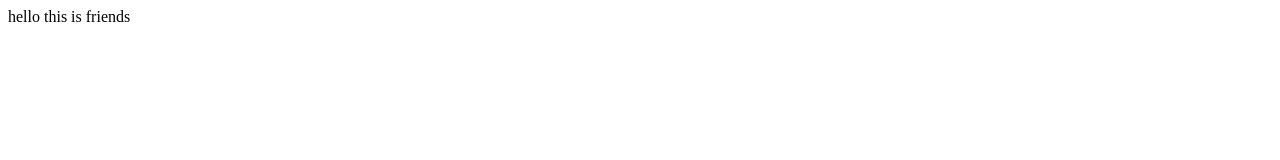
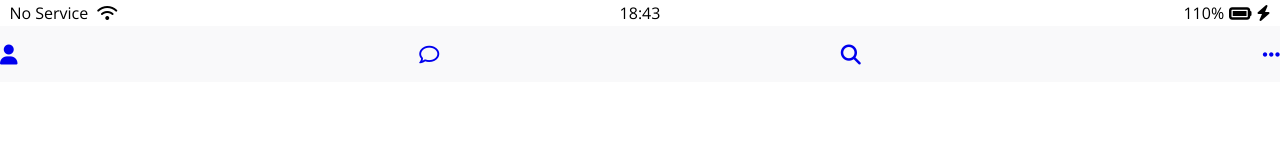
Before and after one commit to joonsooan/kokoa-clone-2022, a plain HTML site: page friends.html in a window 1280 px wide. Drawn offline with nearby package versions, Linux system fonts and the light colour scheme.

Commit message:
Made nav-bar.css and friends.html

```diff
--- /dev/null
+++ b/css/components/nav-bar.css
@@ -0,0 +1,11 @@
+.nav {
+  background-color: #f9f9fa;
+  padding: 20px 0px;
+  display: flex;
+  flex-direction: column;
+}
+
+.nav__list {
+  display: flex;
+  justify-content: space-between;
+}
--- a/css/styles.css
+++ b/css/styles.css
@@ -4,6 +4,7 @@
 
 /** Components */
 @import "components/status-bar.css";
+@import "components/nav-bar.css";
 
 /** Screens*/
 @import "screens/login.css";
--- a/friends.html
+++ b/friends.html
@@ -1 +1,56 @@
-hello this is friends
+<!DOCTYPE html>
+<html lang="en">
+  <head>
+    <link rel="stylesheet" href="css/styles.css" />
+    <meta charset="UTF-8" />
+    <meta http-equiv="X-UA-Compatible" content="IE=edge" />
+    <meta name="viewport" content="width=device-width, initial-scale=1.0" />
+    <title>Friends - Kokoa Talk</title>
+  </head>
+  <body>
+    <div class="status-bar">
+      <div class="status-bar__column">
+        <span>No Service</span>
+        <i class="fa-solid fa-wifi"></i>
+      </div>
+      <div class="status-bar__column">
+        <span>18:43</span>
+      </div>
+      <div class="status-bar__column">
+        <span>110%</span>
+        <i class="fa-solid fa-battery-full fa-lg"></i>
+        <i class="fa-solid fa-bolt"></i>
+      </div>
+    </div>
+
+    <nav class="nav">
+      <ul class="nav__list">
+        <li class="nav__btn">
+          <a class="nav__link" href="friends.html"
+            ><i class="fa-solid fa-user fa-lg"></i
+          ></a>
+        </li>
+        <li class="nav__btn">
+          <a class="nav__link" href="#"
+            ><i class="fa-regular fa-comment fa-lg"></i
+          ></a>
+        </li>
+        <li class="nav__btn">
+          <a class="nav__link" href="#"
+            ><i class="fa-solid fa-magnifying-glass fa-lg"></i
+          ></a>
+        </li>
+        <li class="nav__btn">
+          <a class="nav__link" href="#"
+            ><i class="fa-solid fa-ellipsis fa-lg"></i
+          ></a>
+        </li>
+      </ul>
+    </nav>
+
+    <script
+      src="https://kit.fontawesome.com/c93df6e3a9.js"
+      crossorigin="anonymous"
+    ></script>
+  </body>
+</html>
```
